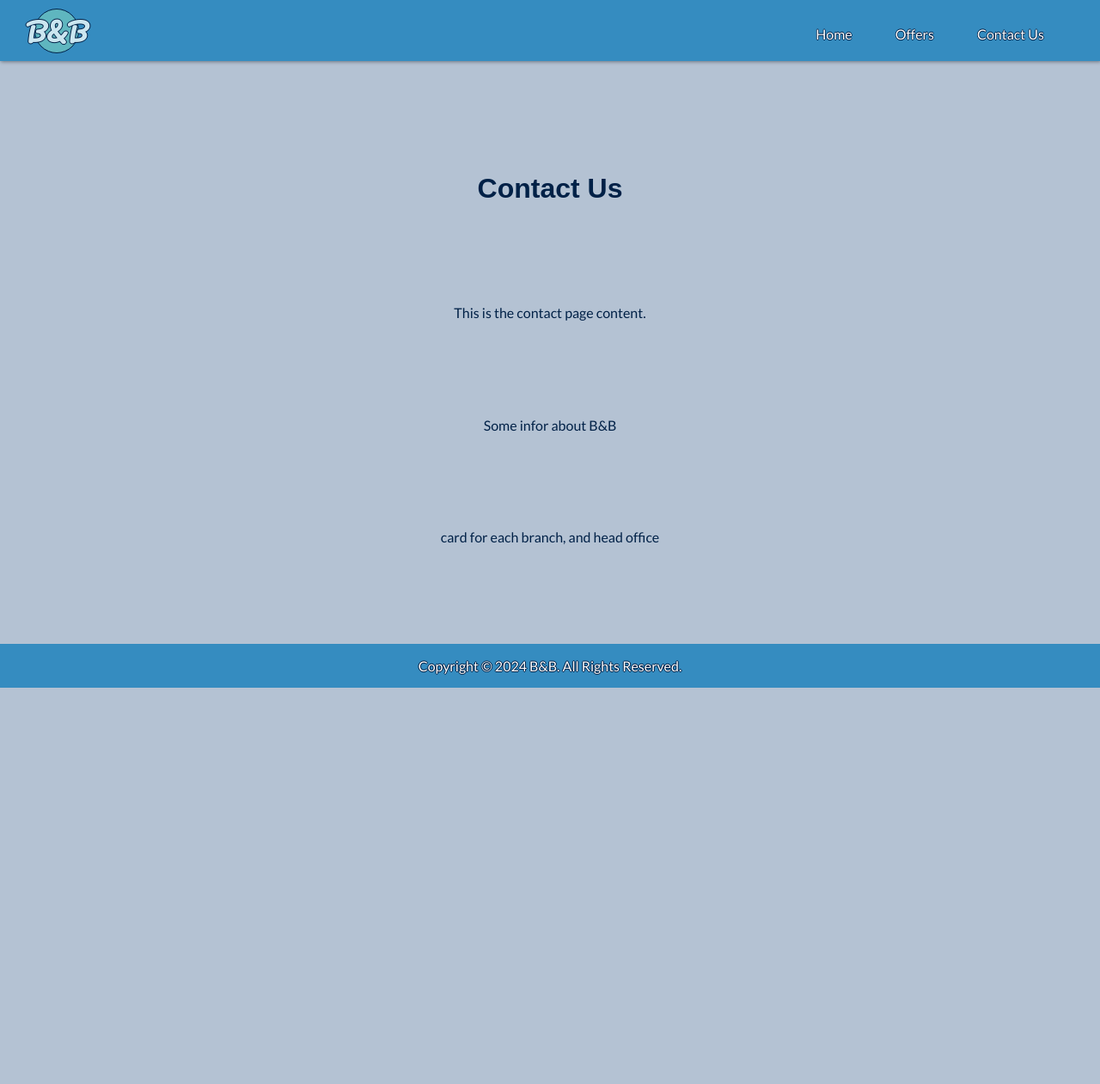
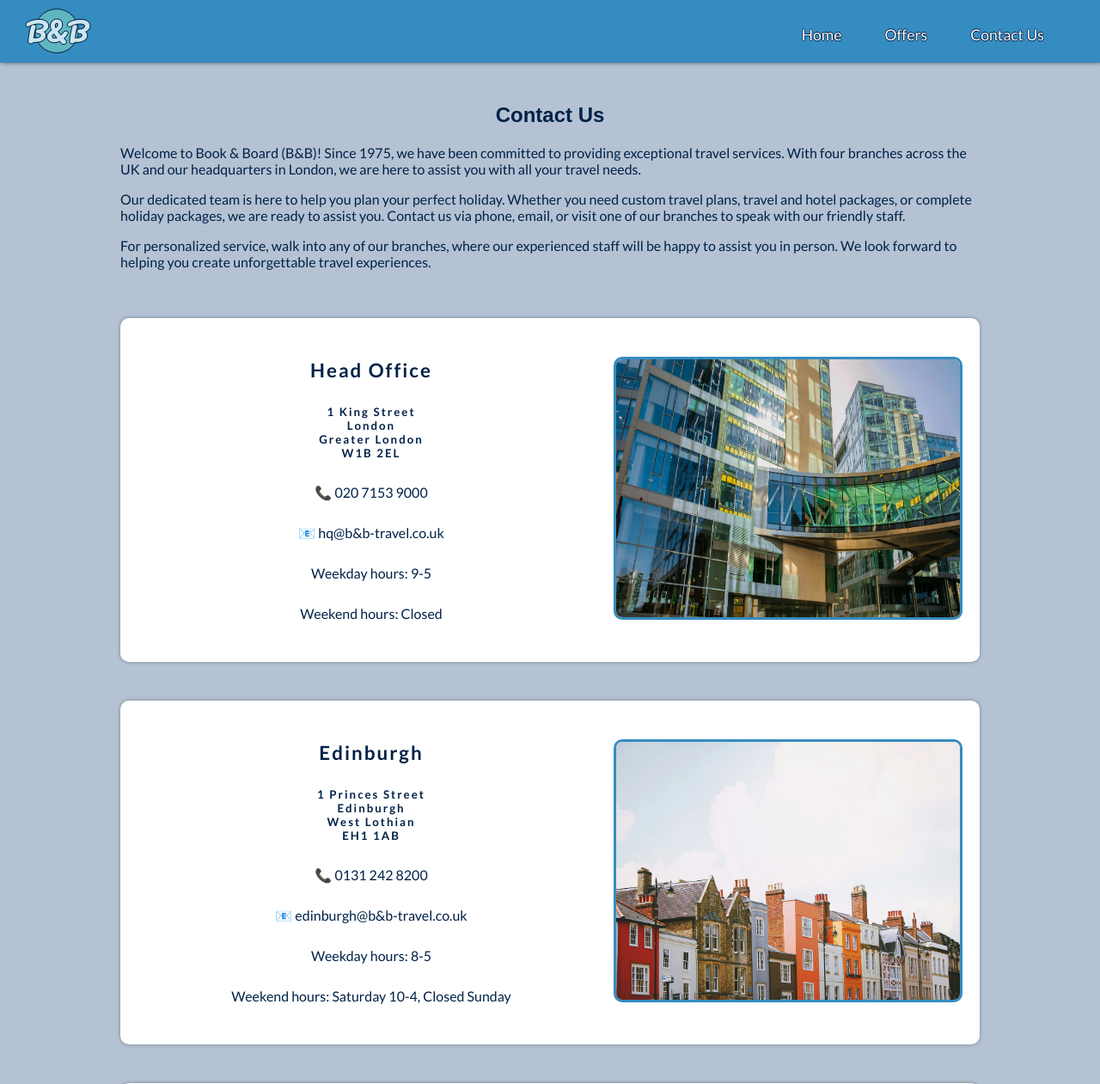
Before and after one commit to Craig-Codes/Book-Board_Travel, a PHP site: page /pages/contact.php in a window 1280 px wide. Shown: the top 1261 px of the page at 86% size. Before the commit the page ends 800 px from the top, so only its background shows below. Run offline with PHP 8.4, Linux system fonts and the light colour scheme.

Commit message:
Add contact page content and styling

```diff
--- /dev/null
+++ b/Book&Board/css/contact.css
@@ -0,0 +1,157 @@
+#contact {
+  margin-top: 20px; /* Top margin */
+  display: flex; /* Use flexbox layout */
+  flex-wrap: wrap; /* Enable wrapping of items */
+  gap: 45px; /* Gap between items */
+  justify-content: center; /* Center the content horizontally */
+  align-items: center; /* Center the content vertically */
+  width: 100%; /* Full width of the container */
+  max-width: 1000px; /* Maximum width to control layout */
+  height: auto; /* Auto height to accommodate content */
+}
+
+.container {
+  max-width: 1000px;
+  width: 80vw;
+  padding-bottom: 20px;
+}
+
+.container p {
+  text-align: left;
+}
+
+/* Styles for each contact card */
+.contact-card {
+  display: flex; /* Use flexbox layout */
+  flex-direction: row; /* Horizontal layout */
+  background-color: white; /* White background color */
+  gap: 10px; /* Gap between elements inside the card */
+  max-width: 1200px; /* Maximum width */
+  width: 80vw; /* 80% of the viewport width */
+  height: 400px; /* Fixed height */
+  border-radius: 10px; /* Rounded corners */
+  transition: 0.5s; /* Smooth transition effect */
+  padding: 20px; /* Padding inside the card */
+  box-sizing: border-box; /* Include padding in the width */
+  box-shadow: 0 0 4px rgba(33, 33, 33, 0.4); /* Shadow effect */
+}
+
+.address {
+  gap: 5px;
+}
+
+/* Heading styles inside the contact card */
+.contact-card h4,
+h5,
+h6 {
+  margin: 0px; /* Margin around headings */
+  margin-left: 10px;
+  margin-right: 10px;
+  letter-spacing: 2px; /* Spacing between letters */
+}
+
+.contact-card p {
+  margin: 0px;
+  margin-left: 10px;
+  margin-right: 10px;
+}
+
+/* Specific style for h4 in the contact card */
+.contact-card h4 {
+  font-size: 1.4rem; /* Font size */
+}
+
+/* Hover effect for the contact card */
+.contact-card:hover {
+  box-shadow: 0 0 10px rgba(33, 33, 33, 0.5); /* Larger shadow on hover */
+}
+
+.contact-details {
+  display: flex; /* Use flexbox layout */
+  flex-grow: 2; /* Allow to grow */
+  flex-direction: column; /* Vertical layout */
+  justify-content: space-evenly;
+}
+
+.contact-image {
+  justify-items: center;
+  align-self: center;
+}
+/* Style for images inside the contact card */
+.contact-image img {
+  width: 400px; /* Fixed width */
+  height: 300px; /* Fixed height */
+  border-radius: 10px; /* Rounded corners */
+  border: 3px solid rgb(53, 140, 192);
+}
+
+/* Media query for larger screens */
+
+@media (max-width: 999px) {
+  .contact-image img {
+    width: 325px; /* Increased width for larger screens */
+    height: 243.75px;
+  }
+
+  .contact-image {
+    justify-content: space-evenly; /* Space items evenly */
+  }
+}
+
+@media (max-width: 912px) {
+  .contact-card {
+    height: 450px;
+  }
+}
+
+@media (max-width: 800px) {
+  .contact-card {
+    height: 675px;
+    flex-direction: column;
+    gap: 10px;
+  }
+
+  .contact-details {
+    flex-grow: 1; /* equal portions of box for details and image */
+  }
+
+  .contact-details h4,
+  h5,
+  .contact-card p,
+  .contact-price {
+    padding: 0px;
+    margin: 5px;
+    margin-left: 5px;
+    margin-right: 5px;
+  }
+
+  .contact-image {
+    justify-content: space-between;
+  }
+  .contact-image img {
+    width: 400px; /* Increased width for larger screens */
+    height: 300px;
+  }
+}
+
+@media (max-width: 580px) {
+  .contact-image img {
+    width: 325px; /* Increased width for larger screens */
+    height: 243.75px;
+  }
+
+  .contact-card {
+    height: 600px;
+  }
+}
+
+@media (max-width: 450px) {
+  .contact-image img {
+    width: 275px; /* Increased width for larger screens */
+    height: 206.25px;
+  }
+
+  .contact-card {
+    height: 625px;
+  }
+}
--- a/Book&Board/css/home.css
+++ b/Book&Board/css/home.css
@@ -175,7 +175,7 @@ h6 {
     0.75px 0 rgb(0, 33, 71), 0 -0.75px rgb(0, 33, 71); /* Text shadow */
   text-decoration: none; /* Remove underline */
   transition: all 0.45s; /* Smooth transition effect */
-  font-size: 1rem; /* Font size */
+  font-size: 1.1rem; /* Font size */
 }
 
 .header li a:hover {
--- a/Book&Board/css/offer.css
+++ b/Book&Board/css/offer.css
@@ -19,7 +19,7 @@ h6 {
   margin: 0px; /* Remove default margin */
   margin-left: 10px; /* Left margin */
   margin-right: 10px; /* Right margin */
-  color: #002147; /* Text color */
+  color: rgb(0, 33, 71); /* Text color */
   letter-spacing: 2px; /* Spacing between letters */
 }
 
--- a/Book&Board/css/styles.css
+++ b/Book&Board/css/styles.css
@@ -262,6 +262,8 @@ which allows a simple font-size at different breakpoints, to influence all font
     margin-right: 20px; /* Right margin */
     margin-left: 20px; /* Left margin */
     bottom: 15px; /* Bottom position */
+    font-family: "Lato", sans-serif;
+    font-size: 1.1rem;
   }
 
   .header .menu {
--- /dev/null
+++ b/Book&Board/data/locations.php
@@ -0,0 +1,64 @@
+<?php
+
+$locations = [
+    (object) [
+        'title' => 'Head Office',
+        'street' => '1 King Street',
+        'city' => 'London',
+        'county' => 'Greater London',
+        'postcode' => 'W1B 2EL',
+        'phone' => '020 7153 9000',
+        'email' => 'hq@b&b-travel.co.uk',
+        'weekHours' => '9-5',
+        'weekendHours' => 'Closed',
+        'image' => '../resources/hq.webp',
+    ],
+    (object) [
+        'title' => 'Edinburgh',
+        'street' => '1 Princes Street',
+        'city' => 'Edinburgh',
+        'county' => 'West Lothian',
+        'postcode' => 'EH1 1AB',
+        'phone' => '0131 242 8200',
+        'email' => 'edinburgh@b&b-travel.co.uk',
+        'weekHours' => '8-5',
+        'weekendHours' => 'Saturday 10-4, Closed Sunday',
+        'image' => '../resources/edinburgh.webp',
+    ],
+    (object) [
+        'title' => 'Newcastle',
+        'street' => '1 Station Road',
+        'city' => 'Newcastle upon Tyne',
+        'county' => 'Tyne and Wear',
+        'postcode' => 'NE1 7JB',
+        'phone' => '0191 270 6100',
+        'email' => 'newcastle@b&b-travel.co.uk',
+        'weekHours' => '9-5',
+        'weekendHours' => 'Saturday 9-5, Closed Sunday',
+        'image' => '../resources/newcastle.webp',
+    ],
+    (object) [
+        'title' => 'Manchester',
+        'street' => '23 Stadium Place',
+        'city' => 'Manchester',
+        'county' => 'Greater Manchester',
+        'postcode' => 'M4 3AJ',
+        'phone' => '0161 455 1900',
+        'email' => 'manchester@b&b-travel.co.uk',
+        'weekHours' => '8-5',
+        'weekendHours' => 'Saturday 8-5, Closed',
+        'image' => '../resources/manchester.webp',
+    ],
+    (object) [
+        'title' => 'Oxford',
+        'street' => '3 Castle Terrace',
+        'city' => 'Oxford',
+        'county' => 'Oxforshire',
+        'postcode' => 'OX1 1PE',
+        'phone' => '01865 240899',
+        'email' => 'oxford@b&b-travel.co.uk',
+        'weekHours' => '8-5',
+        'weekendHours' => 'Saturday 9-5, Closed',
+        'image' => '../resources/oxford.webp',
+    ]
+];
--- a/Book&Board/pages/contact.php
+++ b/Book&Board/pages/contact.php
@@ -1,12 +1,57 @@
-<?php include '../partials/header.php'; ?>
-<?php include '../partials/navbar.php'; ?>
+<!-- include partials and branch location data -->
+<?php include '../partials/header.php';
+include '../partials/navbar.php';
+include '../data/locations.php' ?>
 
+<link rel="stylesheet" href="../css/contact.css">
 <main>
-    <h1>Contact Us</h1>
-    <p>This is the contact page content.</p>
+    <section class="container">
+        <h1>Contact Us</h1>
+        <p>Welcome to Book & Board (B&B)! Since 1975, we have been committed to providing exceptional travel services.
+            With
+            four branches across the UK and our headquarters in London, we are here to assist you with all your travel
+            needs.</p>
 
-    <p>Some infor about B&B</p>
-    <p> card for each branch, and head office</p>
+        <p>
+            Our dedicated team is here to help you plan your perfect holiday. Whether you need custom travel plans,
+            travel
+            and hotel packages, or complete holiday packages, we are ready to assist you. Contact us via phone, email,
+            or
+            visit one of our branches to speak with our friendly staff.
+        </p>
+
+        <p>
+            For personalized service, walk into any of our branches, where our experienced staff will be happy to assist
+            you
+            in person. We look forward to helping you create unforgettable travel experiences.
+        </p>
+
+    </section>
+    <section>
+
+        <div id="contact">
+            <?php foreach ($locations as $location) { ?>
+            <div class="contact-card">
+                <div class="contact-details">
+                    <h4 class="card-title"><?php echo ($location->title) ?></h4>
+                    <div class="address">
+                        <h5 class="card-street"><?php echo ($location->street) ?></h5>
+                        <h5 class="card-city"><?php echo ($location->city) ?></h5>
+                        <h5 class="card-county"><?php echo ($location->county) ?></h5>
+                        <h5 class="card-postcode"><?php echo ($location->postcode) ?></h5>
+                    </div>
+                    <p class="card-phone">📞 <?php echo ($location->phone) ?></p>
+                    <p class="card-email">📧 <?php echo ($location->email) ?></p>
+                    <p class="card-opening-hours">Weekday hours: <?php echo ($location->weekHours) ?></p>
+                    <p class="card-opening-weekend">Weekend hours: <?php echo ($location->weekendHours) ?></p>
+                </div>
+                <div class="contact-image">
+                    <img src=<?php echo $location->image ?> alt="<?php echo $location->title ?>" />
+                </div>
+            </div>
+            <?php } ?>
+        </div>
+    </section>
 </main>
 
 <?php include '../partials/footer.php'; ?>
--- a/Book&Board/pages/home.php
+++ b/Book&Board/pages/home.php
@@ -1,4 +1,4 @@
-<?php include '../scripts/offerData.php';
+<?php include '../data/offerData.php';
 
 // we can get the 3 latest offers by getting the last 3 entires from the allOffers array (in offerData.php)
 $latestOffers = array_slice($allOffers, -3);
--- a/Book&Board/pages/offer.php
+++ b/Book&Board/pages/offer.php
@@ -1,6 +1,6 @@
 <?php
 // offerData.php contains an array of all the offer objects
-include '../scripts/offerData.php';
+include '../data/offerData.php';
 
 
 // Capture the id parameter from the URL - anything other than an integer defaults to 0
```
Also changed, not shown: Book&Board/pages/error.php (+6 -2 lines), Book&Board/pages/offers.php (+6 -3 lines), Book&Board/data/offerData.php (renamed from Book&Board/scripts/offerData.php), Book&Board/resources/edinburgh.webp (added), Book&Board/resources/hq.webp (added), Book&Board/resources/oxford.webp (added), 2 other files.
